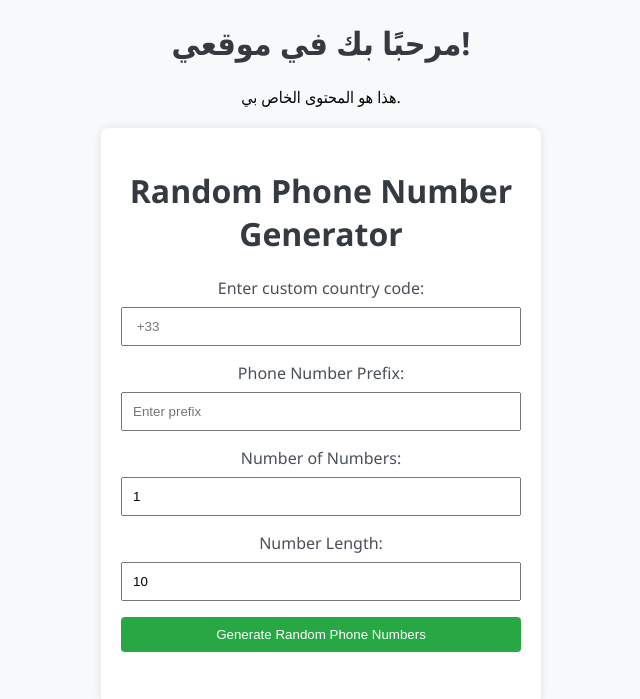
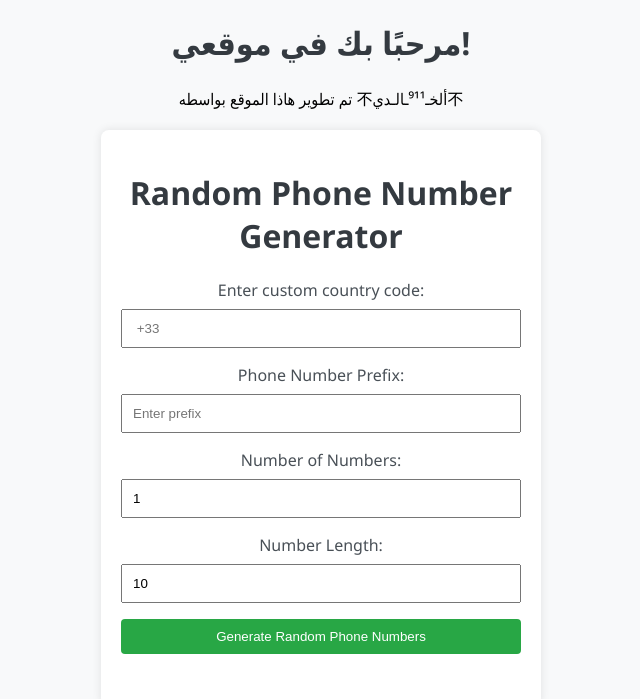
Before and after one commit to tlal911/Search, a plain HTML site: page index.html in a window 1280 px wide. Shown: the whole page, without its empty margins (319-959 px from the left). Drawn offline with Linux system fonts and the light colour scheme.

Commit message:
Update index.html
Signed-off-by: tlal911 <148155843+tlal911@users.noreply.github.com>

```diff
--- a/index.html
+++ b/index.html
@@ -7,7 +7,8 @@
 </head>
 <body>
 <h1>مرحبًا بك في موقعي!</h1>
-<p>هذا هو المحتوى الخاص بي.</p>
+<p>تم تطوير هاذا الموقع بواسطه
+不ألخـ⁹¹¹ـالـدي不</p>
 
 <!-- زر الترجمة -->
 <div id="google_translate_element"></div>
```
